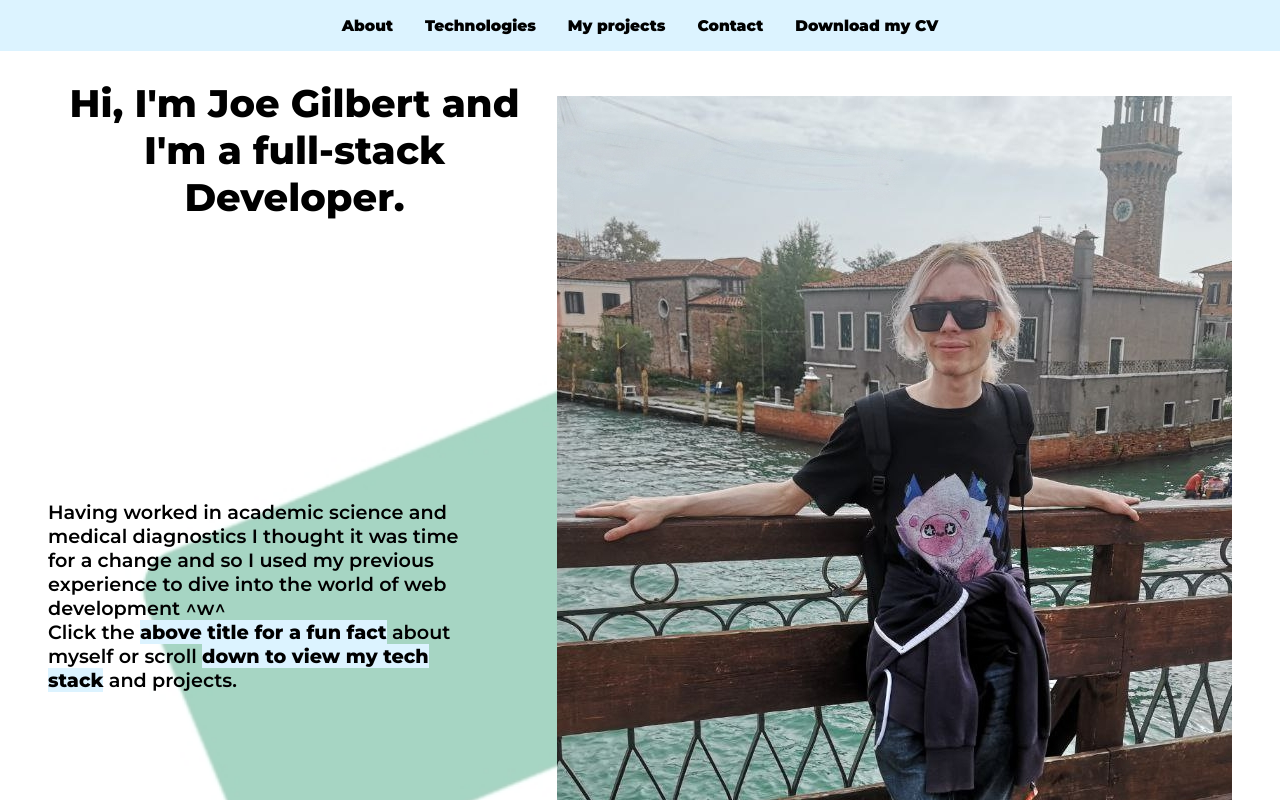
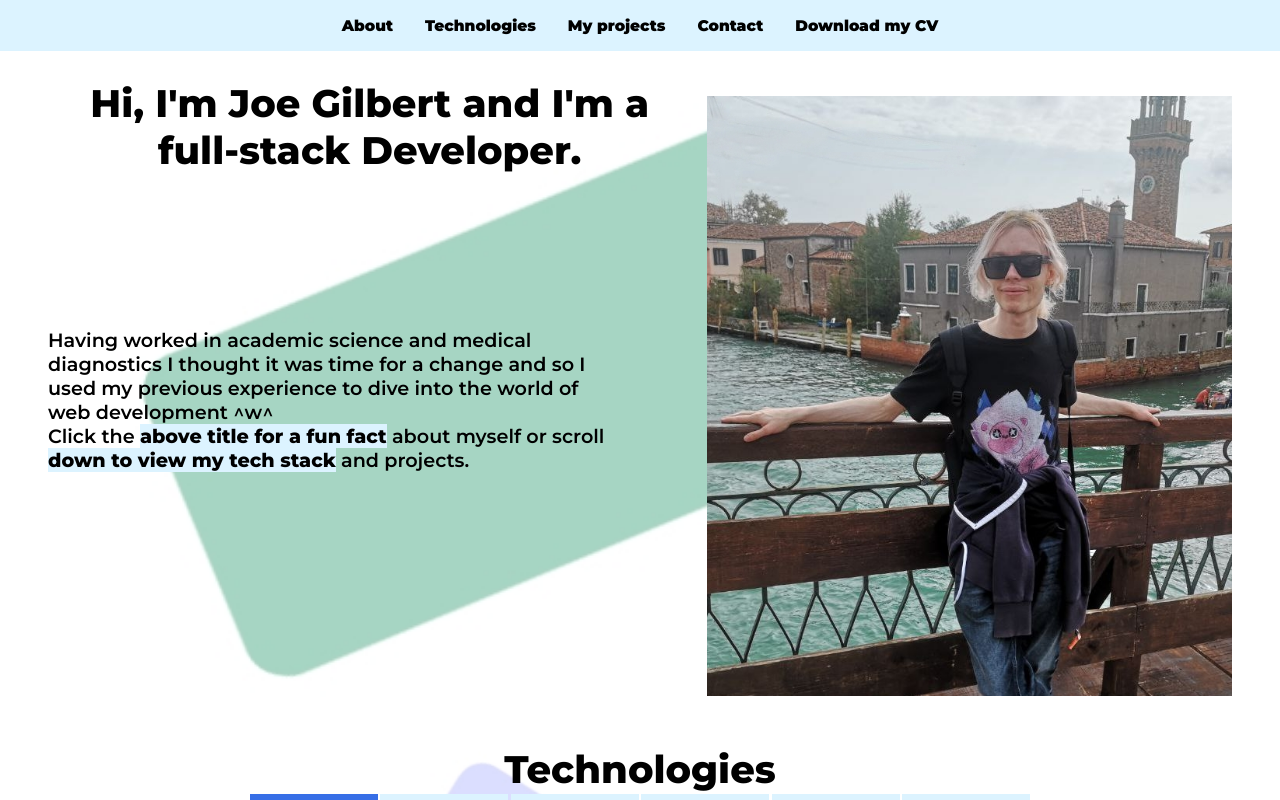
Before and after one commit to joeglDev/Developer-Portfolio-Joe-Gilbert, a Vue app in the folder vue-project/: page / in a window 1280 px wide. Shown: the top 800 px of the page. Built offline with nearby package versions, Linux system fonts and the light colour scheme.

Commit message:
About: dynaically change image on img click

```diff
--- a/vue-project/src/CSS/About.css
+++ b/vue-project/src/CSS/About.css
@@ -47,7 +47,8 @@ p:
     margin: 1rem;
     grid-row: 1/2;
     grid-column: 2;
-
+    max-width: 50vw;
+    max-height: 75vh;
 }
 
 .header__intro__tech {
@@ -90,7 +91,8 @@ p:
     .header__intro__img {
         margin-right: 25%;
         margin-left: 25%;
-        width: 50%;
+
+
 
 
     }
--- a/vue-project/src/components/About.vue
+++ b/vue-project/src/components/About.vue
@@ -1,25 +1,40 @@
 <script setup lang="ts">
-import {ref} from 'vue';
+import { ref } from 'vue';
+import type { imageObject } from '../../Interfaces';
+
+//data
+const funFactsArr = ["My current hair colour is pink.", "I really love the colours of Trans Pennine Express trains (2022).", "The vast majority of this website was coded whilst listining to the Japanese pop band 'Perfume'.", "I currently have 5 different LGBTQ+ pride flags hung up in my house.", "I'm planning a motorcycling holiday around the north coast of Scotland."];
+const imageArr: imageObject[] = [{ name: "img_1.jpg", alt: "an image of myself on holiday in Murano, Venice, Italy" }, { name: "img_2.jpg", alt: "an image of myself against the lgbtq progress flag. Long straight hair, bleached pink" }];
 
 //states
 const headingContent = ref(`Hi, I'm Joe Gilbert
 and I'm a full-stack Developer.`);
-const funFactsArr = ["My current hair colour is pink.", "I really love the colours of Trans Pennine Express trains (2022).", "The vast majority of this website was coded whilst listining to the Japanese pop band 'Perfume'.", "I currently have 5 different LGBTQ+ pride flags hung up in my house.", "I'm planning a motorcycling holiday around the north coast of Scotland."];
 
+const currentProfileImage = ref(imageArr[0]);
+
+//methods
 const changeHeader = (event: Event) => {
     const randomNumber = Math.floor(Math.random() * (funFactsArr.length));
     const newHeadingContent = funFactsArr[randomNumber];
     headingContent.value = newHeadingContent;
+};
 
-};
+const changeProfileImage = (event: Event) => {
+    const newProfileImgage = imageArr[Math.floor(Math.random() * (imageArr.length))];
+    currentProfileImage.value = newProfileImgage;
+}
+
+const getImgUrl = (name: string) => {
+    return new URL(`../assets/${name}`, import.meta.url).href
+}
 </script>
 
 <template>
     <section class="header__intro__section" id="about">
         <div class="about__grid__container">
-            <h1 class="header__intro__h1 heading" @click="changeHeader">{{headingContent}}</h1>
-            <img class="header__intro__img img" src="../assets/img_1.jpg"
-                alt="an image of myself on holiday in Murano, Venice, Italy">
+            <h1 class="header__intro__h1 heading" @click="changeHeader">{{ headingContent }}</h1>
+            <img class="header__intro__img img" :src="getImgUrl(currentProfileImage.name)"
+                v-bind:alt="`${currentProfileImage.alt}`" @click="changeProfileImage">
             <div class="header__intro__tech tech">
                 <p>Having worked in academic science and medical diagnostics I thought it was time for a change and so I
                     used my previous experience to dive into the world of web development ^w^</p>
```
Also changed, not shown: vue-project/src/assets/img_2.jpg (added).
